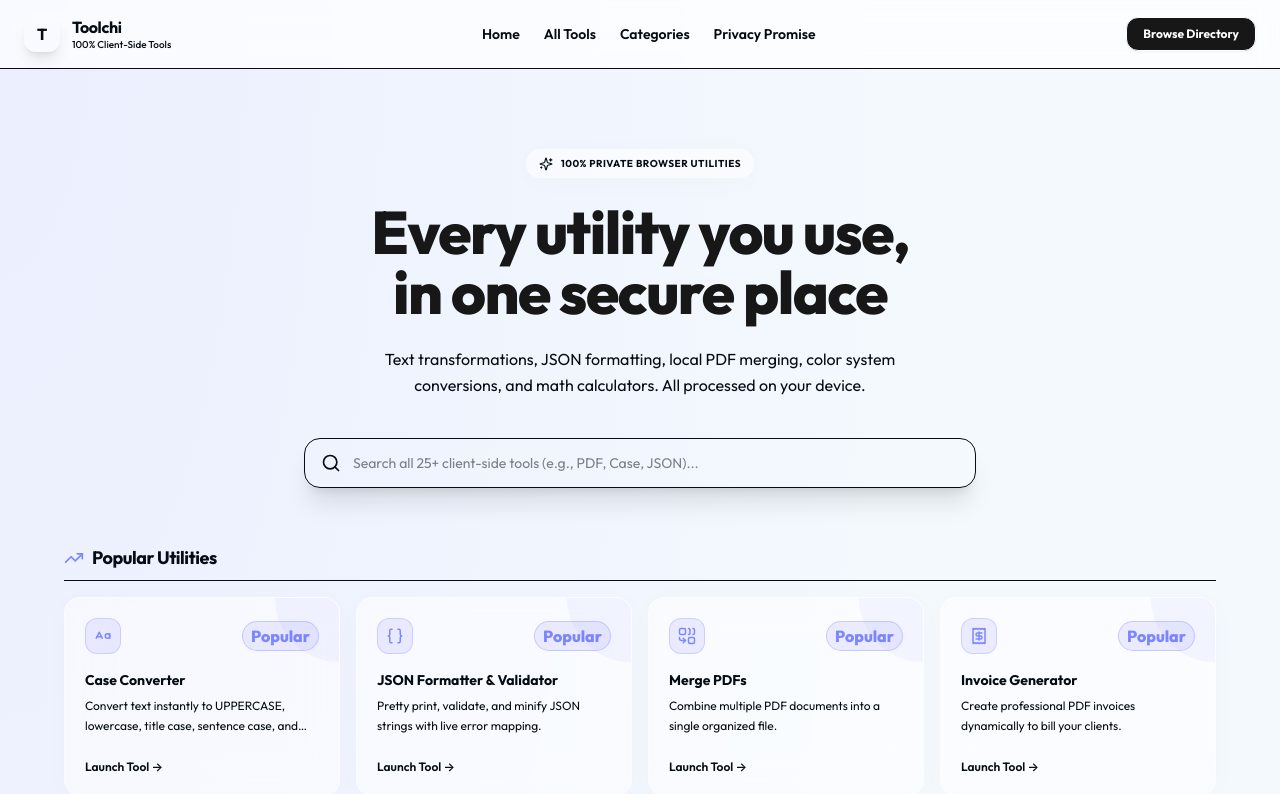
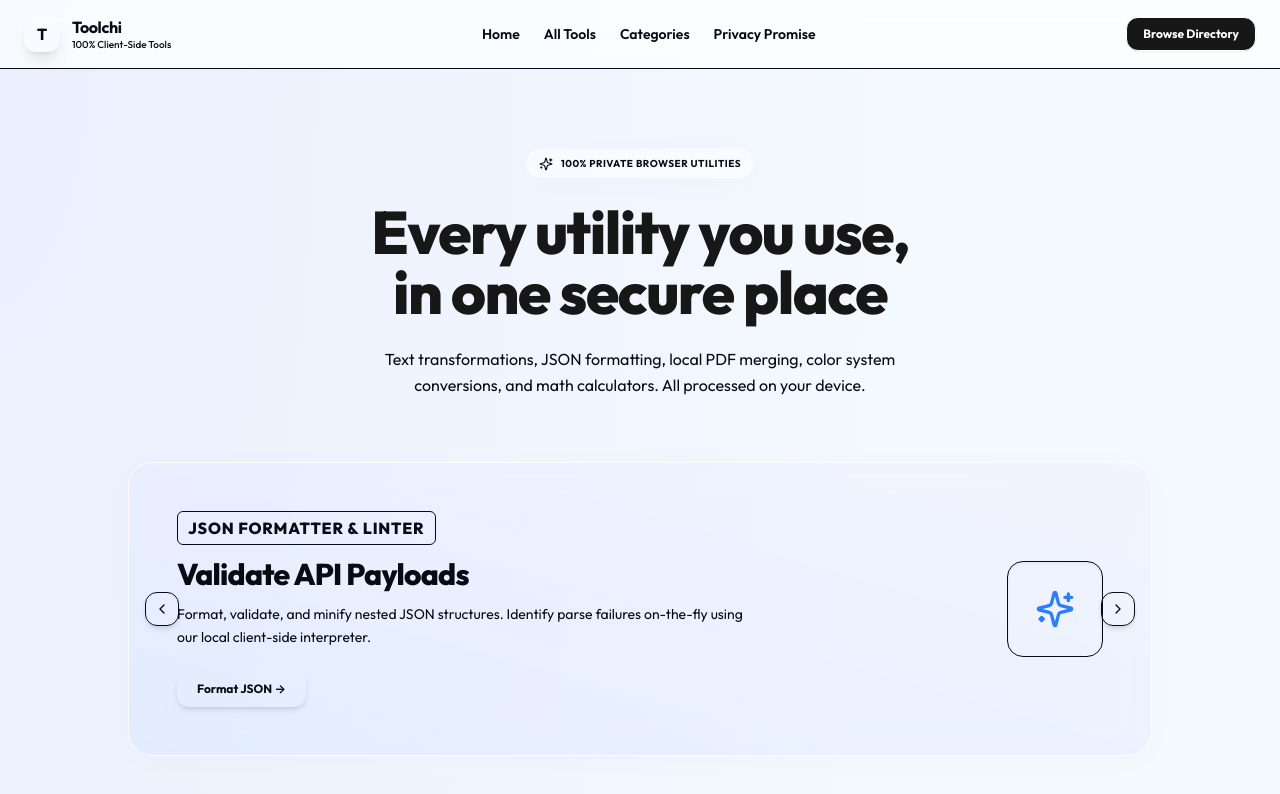
Before and after one commit to arslanhamee314-bot/toolchi-com, a Next.js app: page / in a window 1280 px wide. Shown: the top 794 px of the page. Built offline with nearby package versions, Linux system fonts and the light colour scheme.

Commit message:
Add auto-playing highlights slideshow component on the homepage

```diff
--- a/src/app/page.tsx
+++ b/src/app/page.tsx
@@ -1,6 +1,7 @@
 import React from "react";
 import { Shield, Sparkles, Cpu, Lock, CheckCircle } from "lucide-react";
 import ToolsDirectory from "@/components/tools/ToolsDirectory";
+import ToolsSlider from "@/components/tools/ToolsSlider";
 
 // Page level metadata for homepage (pre-rendered for Google)
 export const metadata = {
@@ -34,6 +35,11 @@ export default function HomePage() {
           <p className="text-sm sm:text-base text-muted-foreground leading-relaxed max-w-xl">
             Text transformations, JSON formatting, local PDF merging, color system conversions, and math calculators. All processed on your device.
           </p>
+        </section>
+
+        {/* 1.5 Highlights Slideshow */}
+        <section className="relative w-full z-20 animate-in fade-in slide-in-from-bottom-3 duration-500">
+          <ToolsSlider />
         </section>
 
         {/* 2. Tools Directory Component (Filtered Cards & Search) */}
--- /dev/null
+++ b/src/components/tools/ToolsSlider.tsx
@@ -0,0 +1,136 @@
+"use client";
+
+import React, { useState, useEffect } from "react";
+import Link from "next/link";
+import { ChevronLeft, ChevronRight, Sparkles, Combine, ShieldAlert } from "lucide-react";
+
+interface SlideItem {
+  id: number;
+  title: string;
+  subtitle: string;
+  description: string;
+  ctaText: string;
+  ctaLink: string;
+  bgGradient: string;
+  icon: React.ReactNode;
+}
+
+export default function ToolsSlider() {
+  const [activeSlide, setActiveSlide] = useState(0);
+
+  const slides: SlideItem[] = [
+    {
+      id: 1,
+      title: "Consolidate Reports",
+      subtitle: "Secure PDF Merging",
+      description: "Combine multiple PDF documents into a single organized file entirely inside your browser. No files are uploaded to any server.",
+      ctaText: "Merge PDFs Now",
+      ctaLink: "/tools/merge-pdf",
+      bgGradient: "from-violet-500/10 to-indigo-500/5 dark:from-violet-500/20 dark:to-indigo-500/5",
+      icon: <Combine className="h-10 w-10 text-violet-500 dark:text-violet-400" />
+    },
+    {
+      id: 2,
+      title: "Validate API Payloads",
+      subtitle: "JSON Formatter & Linter",
+      description: "Format, validate, and minify nested JSON structures. Identify parse failures on-the-fly using our local client-side interpreter.",
+      ctaText: "Format JSON",
+      ctaLink: "/tools/json-formatter",
+      bgGradient: "from-blue-500/10 to-indigo-500/5 dark:from-blue-500/20 dark:to-indigo-500/5",
+      icon: <Sparkles className="h-10 w-10 text-blue-500 dark:text-blue-400" />
+    },
+    {
+      id: 3,
+      title: "100% Client-Side Processing",
+      subtitle: "Uncompromising Privacy",
+      description: "All file conversions, text formatting, and cryptographic hashes occur locally in your tab memory. No transactions leave your machine.",
+      ctaText: "Read Our Promise",
+      ctaLink: "#about",
+      bgGradient: "from-emerald-500/10 to-indigo-500/5 dark:from-emerald-500/20 dark:to-indigo-500/5",
+      icon: <ShieldAlert className="h-10 w-10 text-emerald-500 dark:text-emerald-400" />
+    }
+  ];
+
+  useEffect(() => {
+    const timer = setInterval(() => {
+      setActiveSlide((prev) => (prev + 1) % slides.length);
+    }, 5000);
+    return () => clearInterval(timer);
+  }, [slides.length]);
+
+  const handlePrev = () => {
+    setActiveSlide((prev) => (prev - 1 + slides.length) % slides.length);
+  };
+
+  const handleNext = () => {
+    setActiveSlide((prev) => (prev + 1) % slides.length);
+  };
+
+  return (
+    <div className="relative w-full max-w-5xl mx-auto overflow-hidden rounded-3xl border border-border glass bg-card/25 shadow-xl group">
+
+      {/* Slides Container */}
+      <div
+        className="flex transition-transform duration-500 ease-in-out"
+        style={{ transform: `translateX(-${activeSlide * 100}%)` }}
+      >
+        {slides.map((slide) => (
+          <div
+            key={slide.id}
+            className={`w-full shrink-0 p-8 md:p-12 flex flex-col md:flex-row items-center gap-8 bg-gradient-to-tr ${slide.bgGradient}`}
+          >
+            <div className="flex-1 flex flex-col gap-3.5 items-start">
+              <span className="text-3xs font-extrabold text-primary uppercase tracking-wider bg-primary/10 border border-primary/20 px-2.5 py-1 rounded-md">
+                {slide.subtitle}
+              </span>
+              <h2 className="text-xl md:text-3xl font-extrabold text-foreground tracking-tight leading-none">
+                {slide.title}
+              </h2>
+              <p className="text-xs md:text-sm text-muted-foreground leading-relaxed max-w-xl">
+                {slide.description}
+              </p>
+              <Link
+                href={slide.ctaLink}
+                className="mt-2 px-5 py-2.5 text-xs font-bold bg-primary text-primary-foreground rounded-xl hover:scale-105 active:scale-95 transition-all shadow-md shadow-primary/15"
+              >
+                {slide.ctaText} →
+              </Link>
+            </div>
+
+            <div className="h-24 w-24 shrink-0 rounded-2xl bg-card border border-border/80 flex items-center justify-center shadow-inner">
+              {slide.icon}
+            </div>
+          </div>
+        ))}
+      </div>
+
+      {/* Slide Navigation Arrows */}
+      <button
+        onClick={handlePrev}
+        className="absolute left-4 top-1/2 -translate-y-1/2 p-2 bg-card/80 hover:bg-card border border-border text-muted-foreground hover:text-foreground rounded-xl shadow-md transition-colors z-20 cursor-pointer"
+      >
+        <ChevronLeft className="h-4 w-4" />
+      </button>
+      <button
+        onClick={handleNext}
+        className="absolute right-4 top-1/2 -translate-y-1/2 p-2 bg-card/80 hover:bg-card border border-border text-muted-foreground hover:text-foreground rounded-xl shadow-md transition-colors z-20 cursor-pointer"
+      >
+        <ChevronRight className="h-4 w-4" />
+      </button>
+
+      {/* Indicator Dots */}
+      <div className="absolute bottom-4 left-1/2 -translate-x-1/2 flex gap-1.5 z-20">
+        {slides.map((_, i) => (
+          <button
+            key={i}
+            onClick={() => setActiveSlide(i)}
+            className={`h-1.5 rounded-full transition-all cursor-pointer ${
+              activeSlide === i ? "w-6 bg-primary" : "w-1.5 bg-muted-foreground/45"
+            }`}
+          />
+        ))}
+      </div>
+
+    </div>
+  );
+}
```
